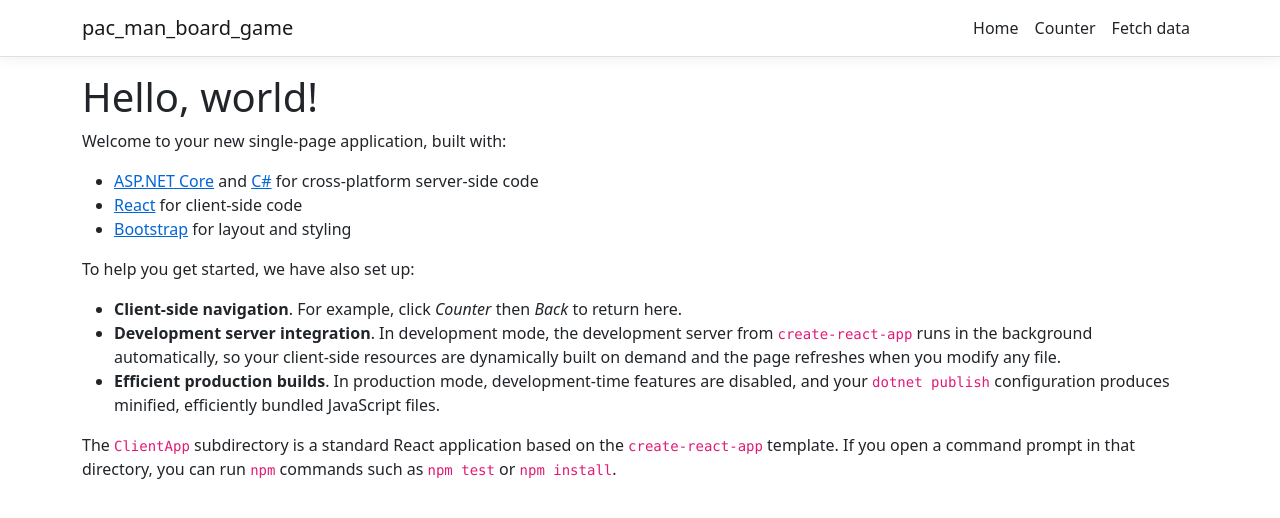
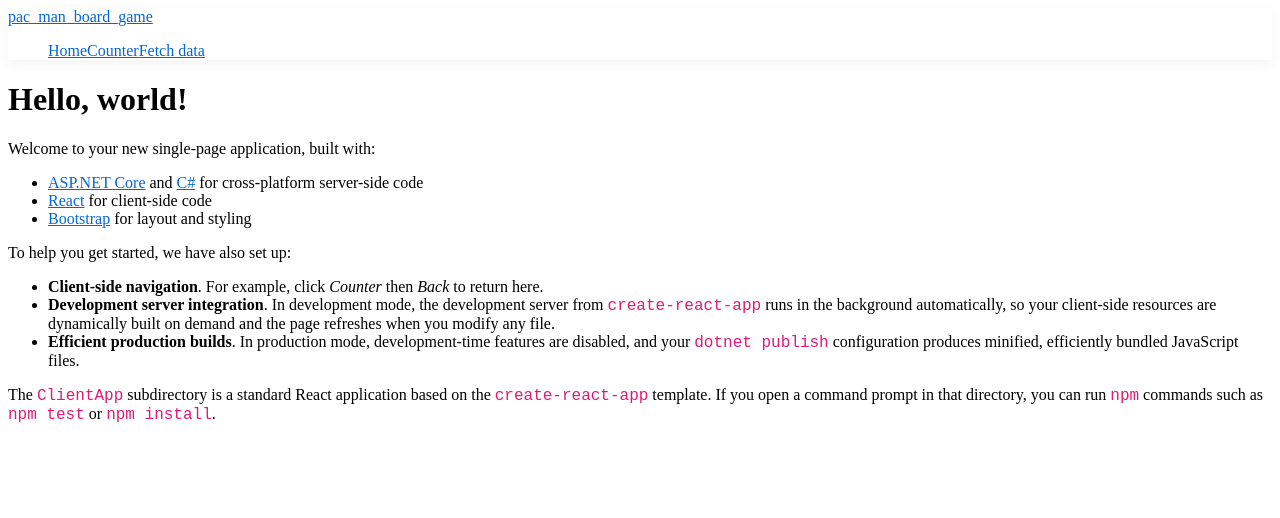
Before and after one commit to emberal/pac-man-board-game, a React (Create React App) app in the folder pac-man-board-game/ClientApp/: page / in a window 1280 px wide. Shown: the top 518 px of the page. Built offline with nearby package versions, Linux system fonts and the light colour scheme.

Commit message:
Updated dependencies and removed bootstrap

```diff
--- a/pac-man-board-game/ClientApp/src/components/Layout.tsx
+++ b/pac-man-board-game/ClientApp/src/components/Layout.tsx
@@ -1,12 +1,11 @@
-import React, {Component, JSX} from "react";
-import {Container} from "reactstrap";
+import React, {JSX} from "react";
 import {NavMenu} from "./NavMenu";
 
 export const Layout = ({children}: { children: JSX.Element }) => (
     <div>
         <NavMenu/>
-        <Container tag="main">
+        <main>
             {children}
-        </Container>
+        </main>
     </div>
 );
--- a/pac-man-board-game/ClientApp/src/components/NavMenu.tsx
+++ b/pac-man-board-game/ClientApp/src/components/NavMenu.tsx
@@ -1,5 +1,4 @@
 import React from "react";
-import {Collapse, Navbar, NavbarBrand, NavbarToggler, NavItem, NavLink} from "reactstrap";
 import {Link} from "react-router-dom";
 import "./NavMenu.css";
 
@@ -13,25 +12,17 @@ export const NavMenu = () => {
 
     return (
         <header>
-            <Navbar className="navbar-expand-sm navbar-toggleable-sm ng-white border-bottom box-shadow mb-3"
-                    container light>
-                <NavbarBrand tag={Link} to="/">pac_man_board_game</NavbarBrand>
-                <NavbarToggler onClick={toggleNavbar} className="mr-2"/>
-                <Collapse className="d-sm-inline-flex flex-sm-row-reverse" isOpen={!collapsed}
-                          navbar>
+            <nav className="navbar-expand-sm navbar-toggleable-sm ng-white border-bottom box-shadow mb-3">
+                <Link to="/">pac_man_board_game</Link>
+                <div onClick={toggleNavbar} className="mr-2"/>
+                <div className="d-sm-inline-flex flex-sm-row-reverse">
                     <ul className="navbar-nav flex-grow">
-                        <NavItem>
-                            <NavLink tag={Link} className="text-dark" to="/">Home</NavLink>
-                        </NavItem>
-                        <NavItem>
-                            <NavLink tag={Link} className="text-dark" to="/counter">Counter</NavLink>
-                        </NavItem>
-                        <NavItem>
-                            <NavLink tag={Link} className="text-dark" to="/fetch-data">Fetch data</NavLink>
-                        </NavItem>
+                            <Link className="text-dark" to="/">Home</Link>
+                            <Link className="text-dark" to="/counter">Counter</Link>
+                            <Link className="text-dark" to="/fetch-data">Fetch data</Link>
                     </ul>
-                </Collapse>
-            </Navbar>
+                </div>
+            </nav>
         </header>
     );
 };
--- a/pac-man-board-game/ClientApp/src/index.tsx
+++ b/pac-man-board-game/ClientApp/src/index.tsx
@@ -1,5 +1,4 @@
 import React from 'react';
-import 'bootstrap/dist/css/bootstrap.css';
 import {createRoot} from 'react-dom/client';
 import {BrowserRouter} from 'react-router-dom';
 import {App} from './App';
```
Also changed, not shown: pac-man-board-game/ClientApp/package.json (+9 -11 lines), pac-man-board-game/ClientApp/src/components/Home.tsx (indentation only), 1 other file (tests, documents, lock files or other folders).
